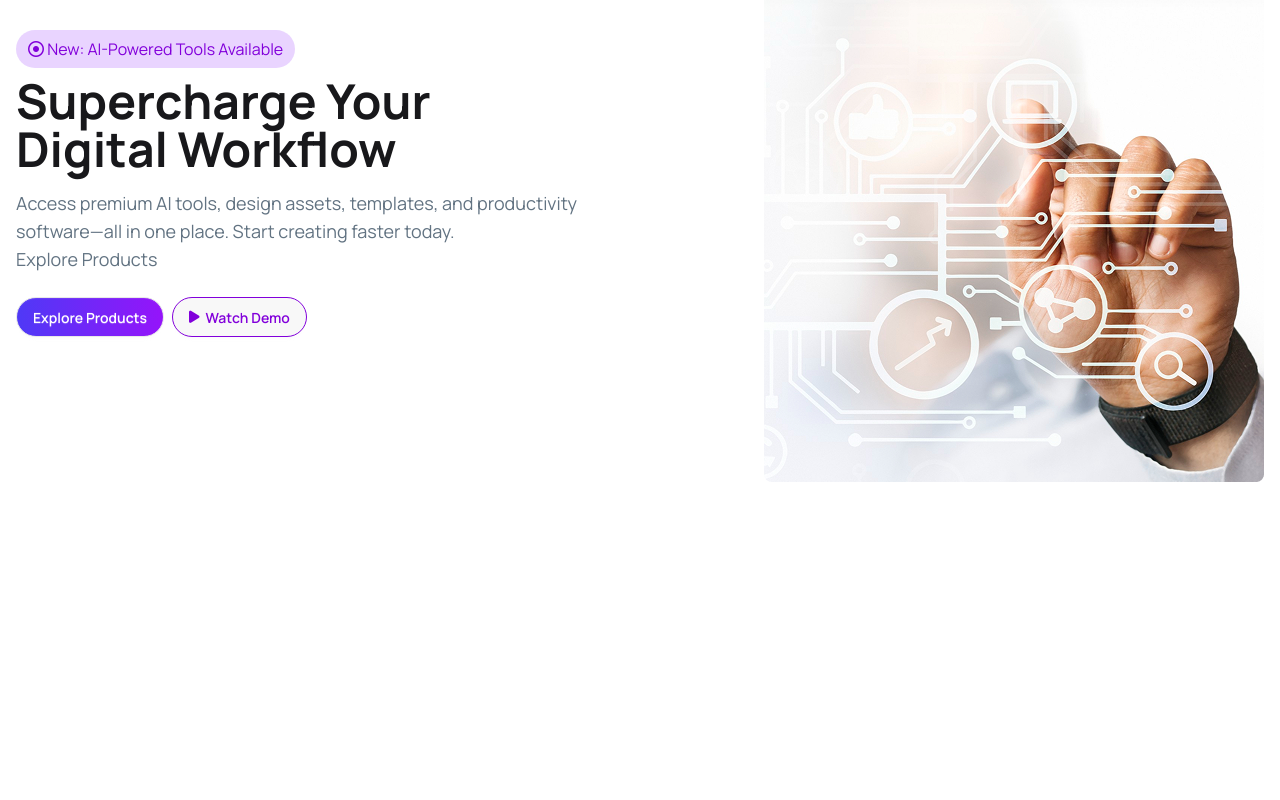
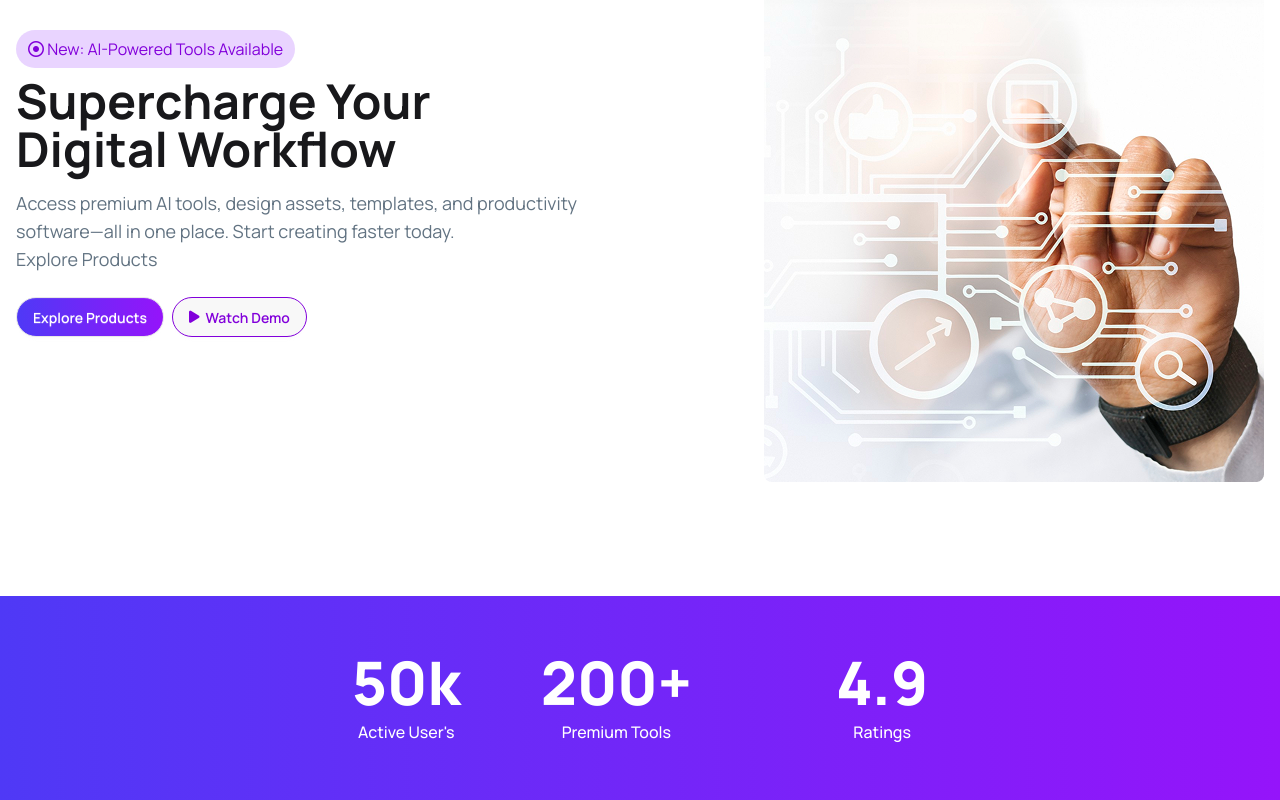
Before and after one commit to asibiqbal/digitools-platform, a Preact app: page / in a window 1280 px wide. Shown: the part 287-1087 px from the top of the page. Before the commit the page ends 883 px from the top, so only its background shows below. Built offline with nearby package versions, Linux system fonts and the light colour scheme.

Commit message:
Added Count Section

```diff
--- a/src/app.jsx
+++ b/src/app.jsx
@@ -1,5 +1,6 @@
 import './app.css'
 import Banner from './components/Banner'
+import Count from './components/Count'
 import Navbar from './components/Navbar'
 
 export function App() {
@@ -8,6 +9,7 @@ export function App() {
     <>
     <Navbar></Navbar>
     <Banner></Banner>
+    <Count></Count>
     </>
   )
 }
--- /dev/null
+++ b/src/components/Count.jsx
@@ -0,0 +1,22 @@
+const Count = () => {
+  return (
+    <div className="bg-gradient py-14">
+      <div className="flex justify-center gap-0 md:gap-20 text-center flex-col md:flex-row">
+        <div className="border-none md:border-r-2 border-white pr-0 md:pr-0">
+          <h3 className="text-white text-6xl font-extrabold">50k</h3>
+          <p className="text-white font-medium mt-2">Active User's</p>
+        </div>
+        <div className="my-4 md:my-0 border-none md:border-r-2 border-white pr-0 md:pr-16">
+          <h3 className="text-white text-6xl font-extrabold">200+</h3>
+          <p className="text-white font-medium mt-2">Premium Tools</p>
+        </div>
+        <div className="">
+          <h3 className="text-white text-6xl font-extrabold">4.9</h3>
+          <p className="text-white font-medium mt-2">Ratings</p>
+        </div>
+      </div>
+    </div>
+  );
+};
+
+export default Count;
```
